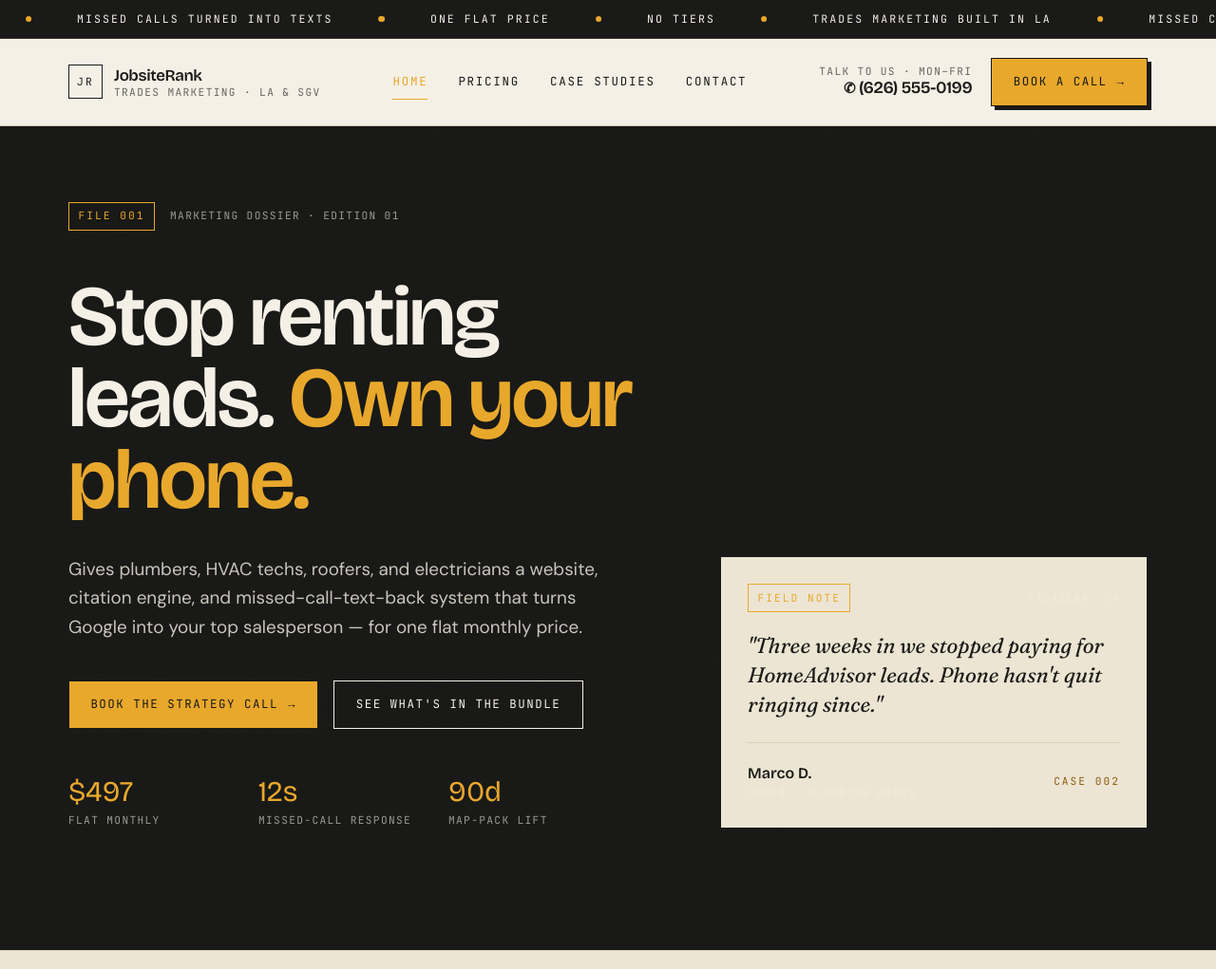
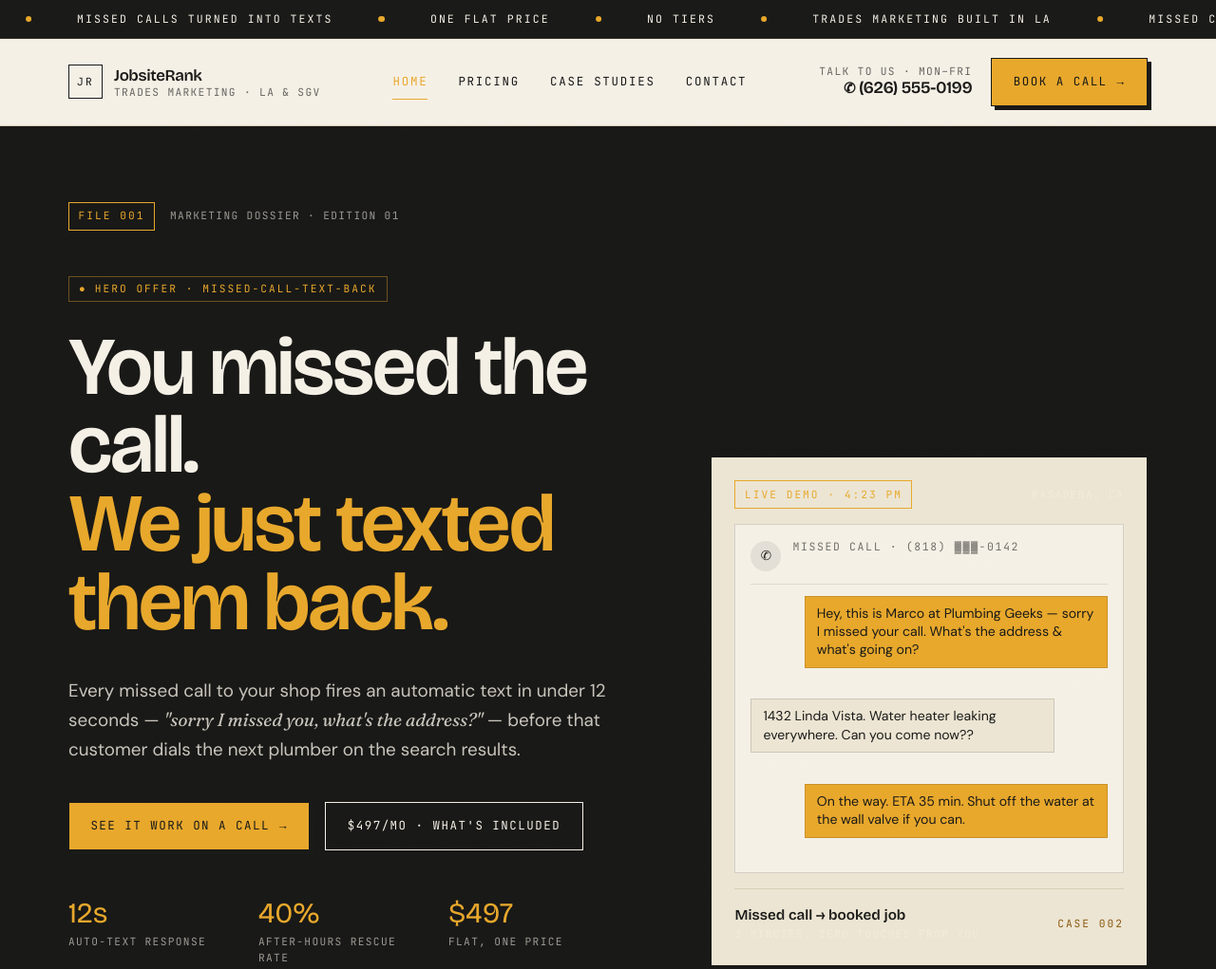
Before and after one commit to leoshah/jobsiterank-marketing, an Astro site: page / in a window 1280 px wide. Shown: the top 1021 px of the page at 95% size. Built offline with nearby package versions, Linux system fonts and the light colour scheme; Astro itself is replaced by a stand-in of ours.

Commit message:
Reframe hero around missed-call-text-back: new headline, live text-thread demo replaces quote card

```diff
--- a/src/pages/index.astro
+++ b/src/pages/index.astro
@@ -127,7 +127,7 @@
 ];
 ---
 
-<BaseLayout title="JobsiteRank — stop renting leads. Own your phone." headerVariant="light">
+<BaseLayout title="JobsiteRank — missed the call? we just texted them back in 12 seconds." headerVariant="light">
   <!-- Hero -->
   <section class="dark-section">
     <div class="grain"></div>
@@ -137,52 +137,95 @@
         <span class="meta">Marketing dossier · Edition 01</span>
       </div>
 
-      <div class="grid lg:grid-cols-[1.4fr_1fr] gap-14 items-end">
+      <div class="grid lg:grid-cols-[1.35fr_1fr] gap-14 items-end">
         <div>
-          <h1 class="font-display text-[2.7rem] md:text-[4.6rem] lg:text-[5.6rem] leading-[0.96] tracking-tight">
-            Stop renting<br />leads.
-            <span class="text-[color:var(--color-amber)]">Own your phone.</span>
+          <span class="inline-flex items-center gap-2 mb-7 font-mono text-[0.7rem] tracking-[0.18em] uppercase text-[color:var(--color-amber)] border border-[color:var(--color-amber)]/40 px-2.5 py-1">
+            <span aria-hidden="true">●</span> Hero offer · Missed-call-text-back
+          </span>
+          <h1 class="font-display text-[2.6rem] md:text-[4.4rem] lg:text-[5.4rem] leading-[0.96] tracking-tight">
+            You missed the call.<br />
+            <span class="text-[color:var(--color-amber)]">We just texted them back.</span>
           </h1>
           <p class="mt-9 max-w-xl text-[color:var(--color-paper)]/80 text-[1.05rem] md:text-[1.18rem] leading-relaxed">
-            Gives plumbers, HVAC techs, roofers, and electricians a website, citation engine, and missed-call-text-back system that turns Google into your top salesperson — for one flat monthly price.
+            Every missed call to your shop fires an automatic text in under 12 seconds — <span class="serif-italic">"sorry I missed you, what's the address?"</span> — before that customer dials the next plumber on the search results.
           </p>
 
           <div class="mt-10 flex flex-wrap items-center gap-4">
             <a href="/contact" class="btn-primary">
-              Book the strategy call
+              See it work on a call
               <span aria-hidden="true">→</span>
             </a>
-            <a href="/pricing" class="btn-ghost">See what's in the bundle</a>
+            <a href="/pricing" class="btn-ghost">$497/mo · what's included</a>
           </div>
 
           <div class="mt-12 grid grid-cols-3 gap-6 max-w-xl">
             <div>
-              <div class="font-display text-3xl text-[color:var(--color-amber)]">$497</div>
-              <div class="meta mt-1">Flat monthly</div>
+              <div class="font-display text-3xl text-[color:var(--color-amber)]">12s</div>
+              <div class="meta mt-1">Auto-text response</div>
             </div>
             <div>
-              <div class="font-display text-3xl text-[color:var(--color-amber)]">12s</div>
-              <div class="meta mt-1">Missed-call response</div>
+              <div class="font-display text-3xl text-[color:var(--color-amber)]">40%</div>
+              <div class="meta mt-1">After-hours rescue rate</div>
             </div>
             <div>
-              <div class="font-display text-3xl text-[color:var(--color-amber)]">90d</div>
-              <div class="meta mt-1">Map-pack lift</div>
+              <div class="font-display text-3xl text-[color:var(--color-amber)]">$497</div>
+              <div class="meta mt-1">Flat, one price</div>
             </div>
           </div>
         </div>
 
-        <aside class="card-warm text-[color:var(--color-ink)] p-7 relative">
-          <div class="flex items-center justify-between mb-5">
-            <span class="file-tag">Field note</span>
+        <!-- Live text-thread demo -->
+        <aside class="card-warm text-[color:var(--color-ink)] p-5 sm:p-6 relative">
+          <div class="flex items-center justify-between mb-4">
+            <span class="file-tag">Live demo · 4:23 PM</span>
             <span class="meta">Pasadena, CA</span>
           </div>
-          <p class="serif-italic text-[1.4rem] leading-snug">
-            "Three weeks in we stopped paying for HomeAdvisor leads. Phone hasn't quit ringing since."
-          </p>
-          <div class="mt-6 pt-5 border-t rule-line flex items-center justify-between">
+
+          <div class="border border-[color:var(--color-ink)]/15 bg-[color:var(--color-paper)] p-4 space-y-3">
+            <!-- Missed call -->
+            <div class="flex items-center gap-3 pb-3 border-b border-[color:var(--color-ink)]/10">
+              <span class="grid place-items-center w-8 h-8 bg-[color:var(--color-ink)]/8 rounded-full text-[0.85rem]" aria-hidden="true">✆</span>
+              <div class="flex-1 min-w-0">
+                <div class="font-mono text-[0.72rem] tracking-[0.14em] uppercase text-[color:var(--color-ink)]/60 leading-tight">Missed call · (818) ▓▓▓-0142</div>
+                <div class="meta mt-0.5">4:23 PM · No voicemail left</div>
+              </div>
+            </div>
+
+            <!-- Auto-text out (right) -->
+            <div class="flex justify-end">
+              <div class="max-w-[85%]">
+                <div class="bg-[color:var(--color-amber)] text-[color:var(--color-ink)] px-3 py-2 text-[0.88rem] leading-snug border border-[color:var(--color-ink)]/15">
+                  Hey, this is Marco at Plumbing Geeks — sorry I missed your call. What's the address &amp; what's going on?
+                </div>
+                <div class="meta text-right mt-1">JR auto-text · 4:23 PM</div>
+              </div>
+            </div>
+
+            <!-- Customer reply (left) -->
+            <div class="flex justify-start">
+              <div class="max-w-[85%]">
+                <div class="bg-[color:var(--color-paper-warm)] text-[color:var(--color-ink)] px-3 py-2 text-[0.88rem] leading-snug border border-[color:var(--color-ink)]/15">
+                  1432 Linda Vista. Water heater leaking everywhere. Can you come now??
+                </div>
+                <div class="meta mt-1">Customer · 4:25 PM</div>
+              </div>
+            </div>
+
+            <!-- Reply -->
+            <div class="flex justify-end">
+              <div class="max-w-[85%]">
+                <div class="bg-[color:var(--color-amber)] text-[color:var(--color-ink)] px-3 py-2 text-[0.88rem] leading-snug border border-[color:var(--color-ink)]/15">
+                  On the way. ETA 35 min. Shut off the water at the wall valve if you can.
+                </div>
+                <div class="meta text-right mt-1">Marco · 4:26 PM</div>
+              </div>
+            </div>
+          </div>
+
+          <div class="mt-4 pt-4 border-t rule-line flex items-center justify-between">
             <div>
-              <div class="font-display text-[1rem] font-semibold">Marco D.</div>
-              <div class="meta">Owner · Plumbing Geeks</div>
+              <div class="font-display text-[0.95rem] font-semibold">Missed call → booked job</div>
+              <div class="meta">3 minutes, zero touches from you</div>
             </div>
             <div class="font-mono text-[0.7rem] tracking-[0.18em] text-[color:var(--color-amber-deep)]">
               CASE 002
```
